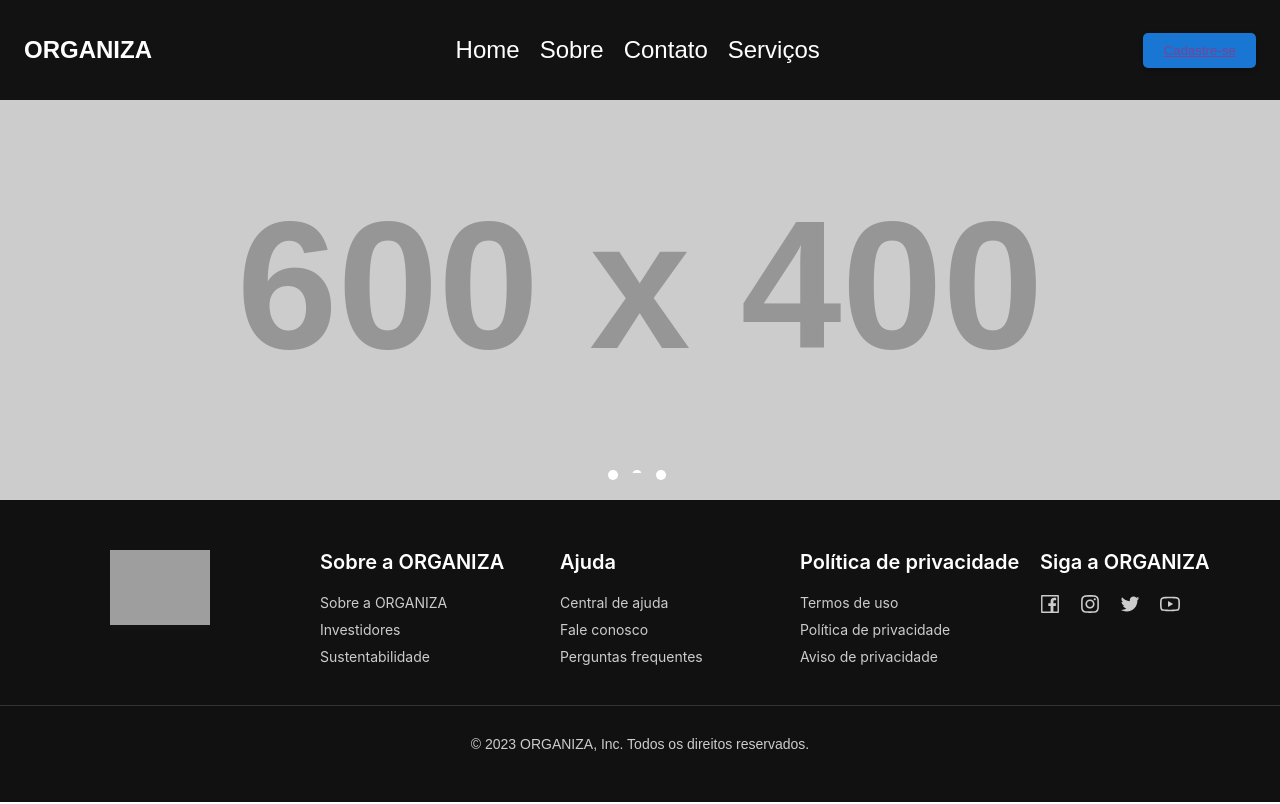
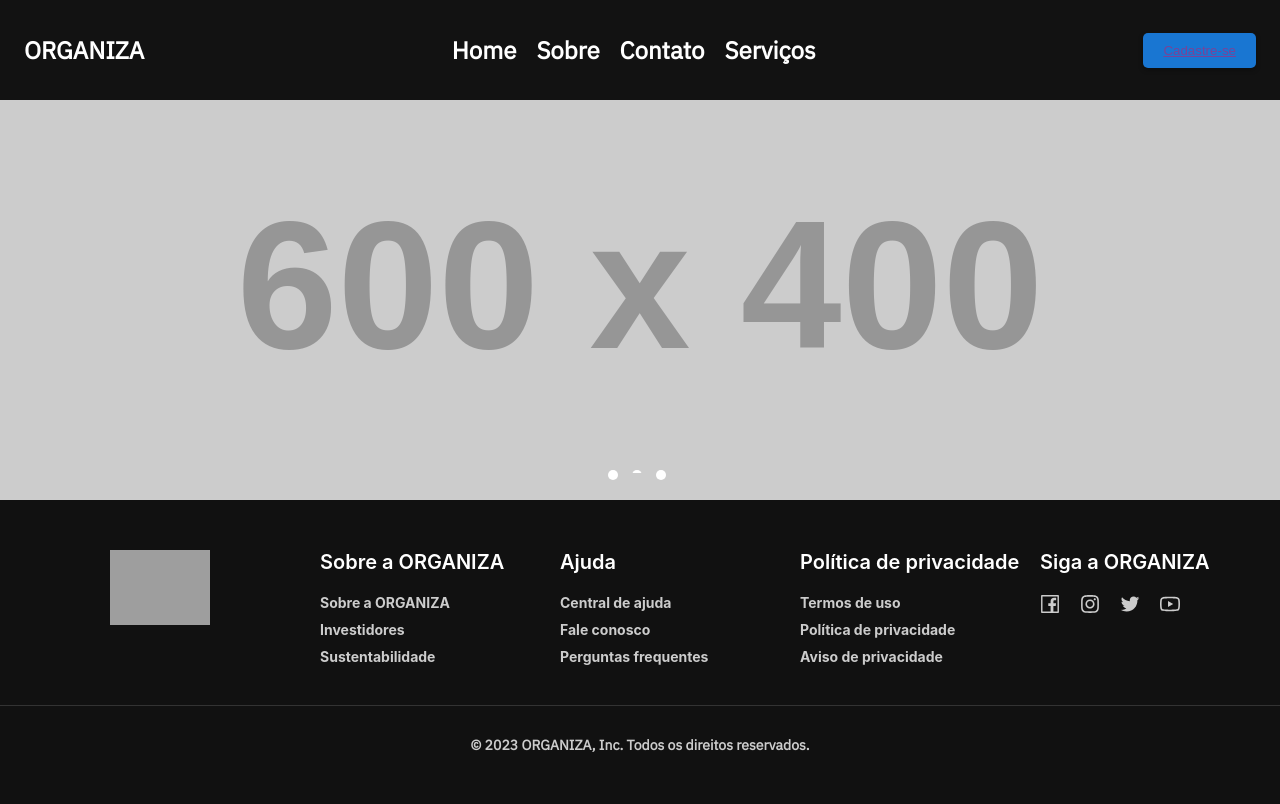
Before and after one commit to Guigui3801/organiza_pi7, a React (Create React App) app in the folder front/: page / in a window 1280 px wide. Built offline with nearby package versions, Linux system fonts and the light colour scheme; grey boxes are pictures that could not be loaded; the HTML template or start-up script is replaced by a standard one.

Commit message:
Adicionada fonte IBM PLEX SANS

```diff
--- a/front/src/index.css
+++ b/front/src/index.css
@@ -1,9 +1,11 @@
-*{
+@import url("https://fonts.googleapis.com/css2?family=IBM+Plex+Sans&display=swap");
+* {
   margin: 0;
   padding: 0;
   box-sizing: border-box;
 }
 
-body{
-  font-family: sans-serif;
+body {
+  font-family: "IBM Plex Sans", sans-serif;
+  font-weight: bold;
 }
```
